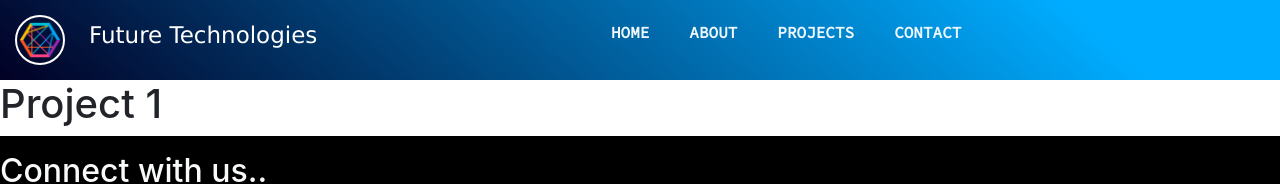
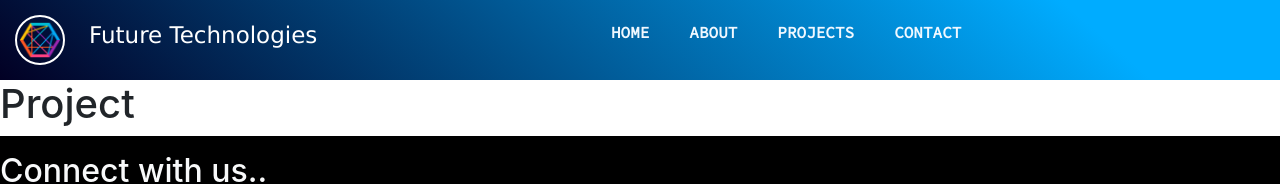
Before and after one commit to Sakrateesh-R/Future_technology, a React (Create React App) app: page /projects in a window 1280 px wide. Shown: the top 184 px of the page. Built offline with nearby package versions, Linux system fonts and the light colour scheme; a web font is replaced by a local one.

Commit message:
Updated Project js file

```diff
--- a/src/App.js
+++ b/src/App.js
@@ -14,7 +14,7 @@ function App() {
         <Routes>
           <Route path = "/" element={<HomePage/>} />
           <Route path="/About" element={<About/>}/>
-          <Route path="/Projects" element={<Project/>}/>
+          <Route path="/projects" element={<Project/>}/>
         </Routes>
         <Footer/>
       </Router>
--- a/src/Components/Footer.js
+++ b/src/Components/Footer.js
@@ -29,7 +29,7 @@ export default function Footer(){
 
         </div>
         <div className="version-container">
-            <p>version 0.6 </p>
+            <p>version 0.7</p>
         </div>
 
     </div>
--- a/src/Components/Project.js
+++ b/src/Components/Project.js
@@ -3,7 +3,7 @@ export default function Project() {
 
     return(
         <div className="Project-Container">
-            <h1>Project 1 </h1>
+            <h1>Project</h1>
         </div>
     )
 }
```
